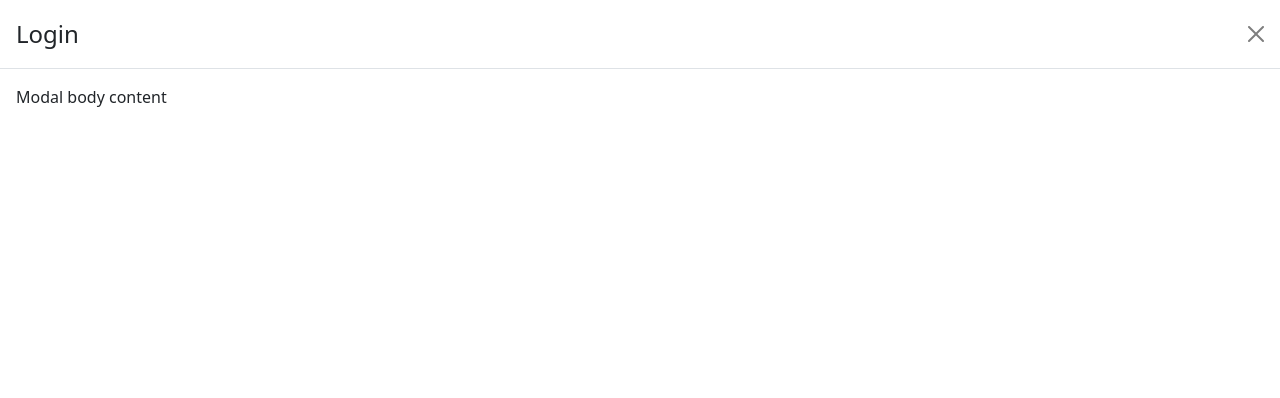
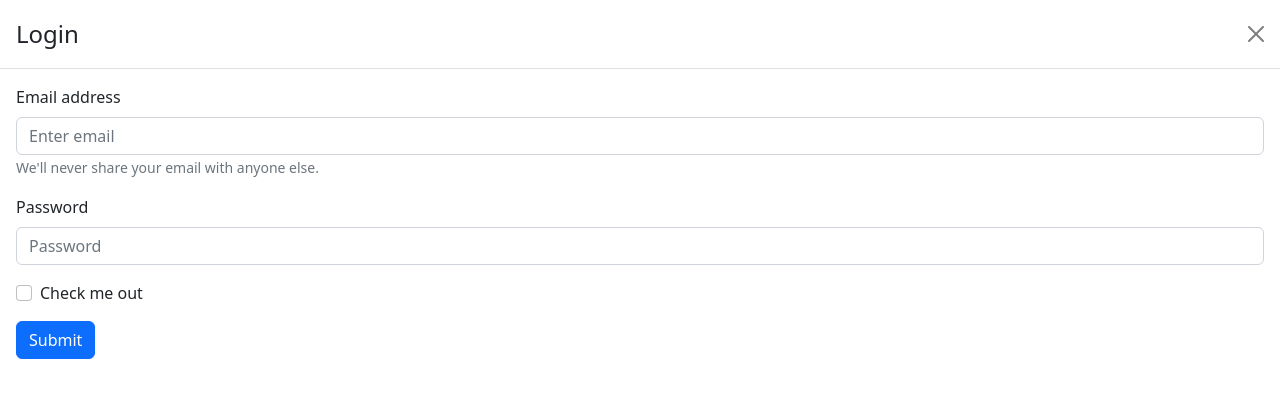
Before and after one commit to AlvaroAlonsoDev/spotify, a React (Create React App) app: page / in a window 1280 px wide. Both pictures are taken after a click on the button "login". Shown: the top 398 px of the page. Built offline with nearby package versions, Linux system fonts and the light colour scheme; data requests are answered from the project's data file.

Commit message:
login v0

```diff
--- a/src/Components/Helper/Helper.jsx
+++ b/src/Components/Helper/Helper.jsx
@@ -12,6 +12,4 @@ export const Helper = () => {
     useEffect(() => {
         dispatch(fetchGetUsers());
     }, [dispatch])
-
-    console.log(users);
 }
--- a/src/Components/Modals/ModalLogin/ModalLogin.jsx
+++ b/src/Components/Modals/ModalLogin/ModalLogin.jsx
@@ -1,28 +1,75 @@
 import { useState } from "react";
 import { Modal } from "react-bootstrap";
 import { MainBtn } from "../../Buttons/MainBtn/MainBtn";
-
+import Button from 'react-bootstrap/Button';
+import Form from 'react-bootstrap/Form';
+import { useSelector } from "react-redux";
 
 
 const ModalLogin = () => {
     const [fullscreen, setFullscreen] = useState(true);
     const [show, setShow] = useState(false);
+    const usersData = useSelector(state => state.userSlice.list);
+
     function handleShow(v) {
         setFullscreen(v);
         setShow(true);
     }
+
+    const login = (e) => {
+        // 1 RECGEOR LA INFO DEL FORM
+        // 2 VALIDAR INFO
+        // 3 DISPATCH
+        e.preventDefault();
+        const loginUser = {
+            email: e.target.email.value,
+            password: e.target.password.value
+        }
+
+        const checkUser = usersData.find((user) => user.password === loginUser.password)
+        const checkPassword = usersData.find((user) => user.email === loginUser.email)
+
+        if (findUser) {
+            console.log(findUser);
+        } else {
+            console.log('Credenciales no validas');
+        }
+        // const findUser =
+    }
+
     return (
         <>
             <MainBtn
                 name='login'
                 openModal={handleShow}
-
             />
             <Modal className='p-0' show={show} fullscreen={fullscreen} onHide={() => setShow(false)}>
                 <Modal.Header closeButton>
                     <Modal.Title>Login</Modal.Title>
                 </Modal.Header>
-                <Modal.Body>Modal body content</Modal.Body>
+                <Modal.Body>
+                    <Form onSubmit={ (e) => login(e) }>
+                        <Form.Group className="mb-3" controlId="formBasicEmail">
+                            <Form.Label>Email address</Form.Label>
+                            <Form.Control type="email" placeholder="Enter email" name="email" />
+                            <Form.Text className="text-muted">
+                            We'll never share your email with anyone else.
+                            </Form.Text>
+                        </Form.Group>
+
+                        <Form.Group className="mb-3" controlId="formBasicPassword">
+                            <Form.Label>Password</Form.Label>
+                            <Form.Control type="password" placeholder="Password" name="password" />
+                        </Form.Group>
+                        <Form.Group className="mb-3" controlId="formBasicCheckbox">
+                            <Form.Check type="checkbox" label="Check me out" />
+                        </Form.Group>
+                        <Button variant="primary" type="submit">
+                            Submit
+                        </Button>
+                    </Form>
+
+                </Modal.Body>
             </Modal>
         </>
     )
--- a/src/assets/db.json
+++ b/src/assets/db.json
@@ -129,6 +129,7 @@
             "first_name": "Lidia",
             "last_name": "Frias",
             "email": "lidia@lidia.com",
+            "password": "1234",
             "playlists": [
                 {
                     "id": 1,
--- a/src/pages/HomePage.jsx
+++ b/src/pages/HomePage.jsx
@@ -5,21 +5,11 @@ import { useSelector } from 'react-redux';
 
 const HomePage = () => {
   const users = useSelector(state => state.usersData);
-  console.log(users);
 
 
   return (
     <>
-      <div className='m-2 p-2'>
-        <h4>Users in DataBase</h4>
-        <ol>
-          {/*           {
-            (users.list).map((user, index) => (
-              <li key={index}>{user.username}</li>
-            ))
-          }
- */}        </ol>
-      </div>
+
     </>
   )
 }
--- a/src/redux/features/user/userSlice.js
+++ b/src/redux/features/user/userSlice.js
@@ -11,6 +11,7 @@ export const userSlice = createSlice({
         setUserList: (state, action) => {
             state.list = action.payload;
         }
+
     },
 });
 
--- a/src/redux/store.js
+++ b/src/redux/store.js
@@ -1,9 +1,9 @@
 import { configureStore } from '@reduxjs/toolkit';
 // reducer
-import usersReducer from './features/user/userSlice';
+import userSlice from './features/user/userSlice';
 
 export default configureStore({
     reducer: {
-        usersData: usersReducer
+        userSlice
     }
 });
```
Also changed, not shown: src/helpers/Contexts/Api/ApiProvider.jsx (added, +18 -0 lines), src/redux/features/playlist/playlistSlice.js (added, +14 -0 lines).
